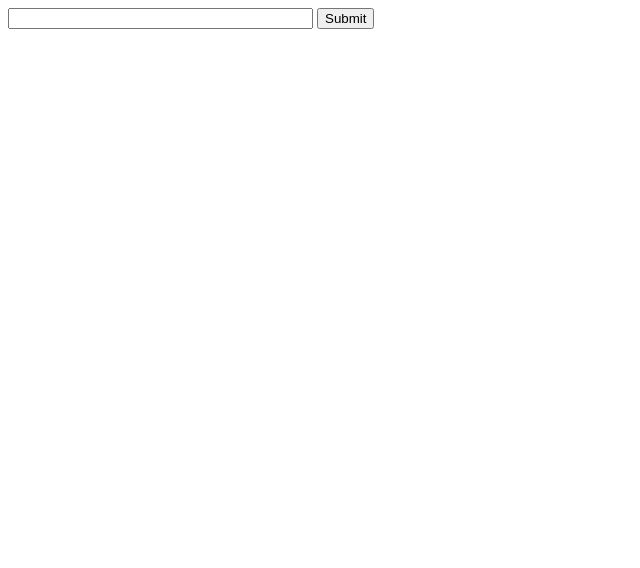
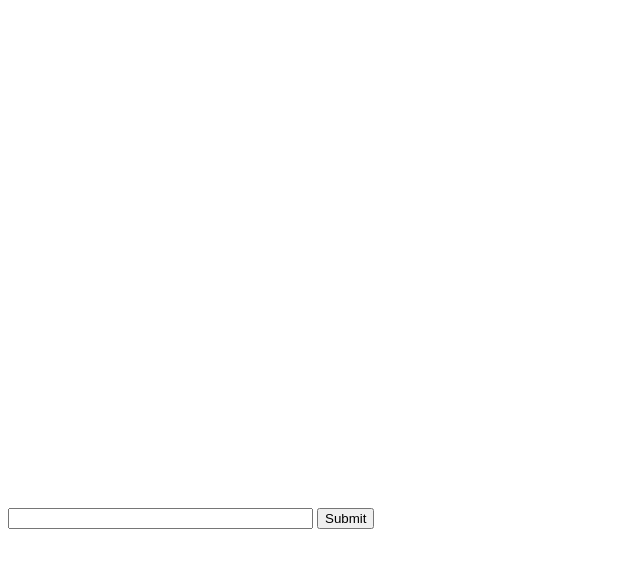
Before and after one commit to ctevnan/socketchat-apptest, a website: page views/index.html in a window 1280 px wide. Shown: the whole page, without its empty margins (0-640 px from the left). Drawn offline with nearby package versions, Linux system fonts and the light colour scheme.

Commit message:
added stylesheet for index

```diff
--- a/public/css/indexstyle.css
+++ b/public/css/indexstyle.css
@@ -0,0 +1,3 @@
+#chat{
+  height: 500px;
+}
--- a/views/index.html
+++ b/views/index.html
@@ -2,6 +2,7 @@
 <html>
 <head>
   <title>Chat</title>
+  <link rel="stylesheet" type="text/css" href="../css/indexstyle.css">
 </head>
 <body>
   <div id="chat"></div>
```
